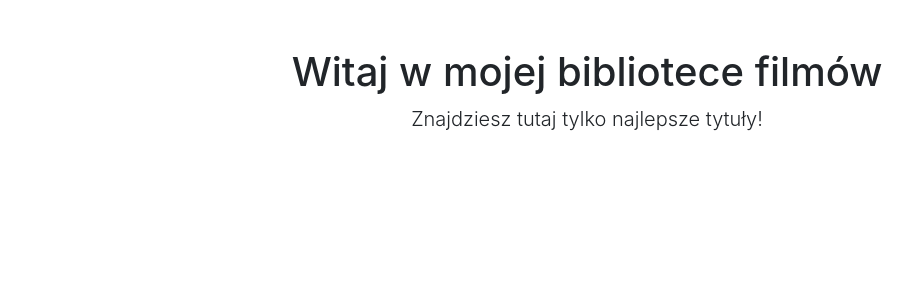
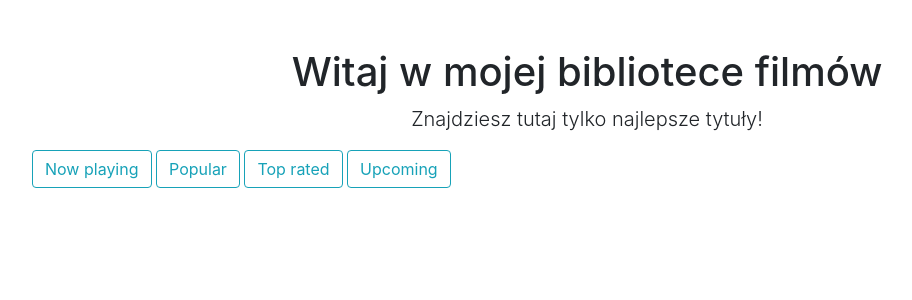
Before and after one commit to SlawomirDr/movies_catalogue, a Flask app: page /?list_type=now_playing in a window 1280 px wide. Shown: the part 56-356 px from the top of the page, without its empty margins (53-965 px from the left). Run offline with Flask 2, Linux system fonts and the light colour scheme; data that the repository does not hold is empty; some libraries are stand-ins or nearby versions.

Commit message:
Add functionality for choosing list type

```diff
--- a/main.py
+++ b/main.py
@@ -5,14 +5,14 @@ app = Flask(__name__)
 
 import tmdb_client
 
-@app.route('/')
+@app.route("/")
 def homepage():
     movie_lists = ["now_playing", "popular", "top_rated", "upcoming"]
-    selected_list = request.args.get('list_type', "popular")
+    selected_list = request.args.get('list_type')
     if selected_list not in movie_lists:
         selected_list = "popular"
     movies = tmdb_client.get_movies(how_many=8, list_type=selected_list)
-    return render_template("homepage.html", movies=movies, movie_lists=movie_lists, list_type=selected_list)
+    return render_template("homepage.html", movies=movies, movie_lists=movie_lists, selkected_list=selected_list)
 
 
 @app.context_processor
--- a/templates/homepage.html
+++ b/templates/homepage.html
@@ -8,6 +8,18 @@
                 <h1 class="mt-5">Witaj w mojej bibliotece filmów</h1>
                 <p class="lead">Znajdziesz tutaj tylko najlepsze tytuły!</p>
             </div>
+
+
+            <div class="col-lg-12 mb-4">
+               <a href="{{ url_for('homepage', list_type="now_playing") }}" class="btn btn-outline-info"  role="button" aria-pressed="true">Now playing</a>
+               <a href="{{ url_for('homepage', list_type="popular") }}" class="btn btn-outline-info"  role="button" aria-pressed="true">Popular</a>
+               <a href="{{ url_for('homepage', list_type="top_rated") }}" class="btn btn-outline-info"  role="button" aria-pressed="true">Top rated</a>
+               <a href="{{ url_for('homepage', list_type="upcoming") }}" class="btn btn-outline-info" role="button" aria-pressed="true">Upcoming</a>
+
+            </div>
+
+
+
             {% for movie in movies %}
             <div class="col-lg-3 col-md-6 mb-4">
                 <div class="card h-100">
@@ -24,3 +36,5 @@
         </div>
 
         {% endblock %}
+
+        method="post" method="get"
--- a/tmdb_client.py
+++ b/tmdb_client.py
@@ -34,9 +34,12 @@ def get_backdrop_url(backdrop_api_path, size="w780"):
 
 
 def get_movies(how_many, list_type):
-    selected_list = request.args.get('list_type', "popular")
-    data = get_movies_list(list_type=selected_list)
-    return data["results"][:how_many][(list_type)]
+   # selected_list = request.args.get('list_type', "popular")
+   # movie_types = ['popular', 'top rated', 'upcoming', 'now playing']
+   # if not list_type in movie_types:
+   #     list_type = 'popular'
+    data = get_movies_list(list_type)
+    return data["results"][:how_many]
 
 
 def get_single_movie(movie_id):
```
